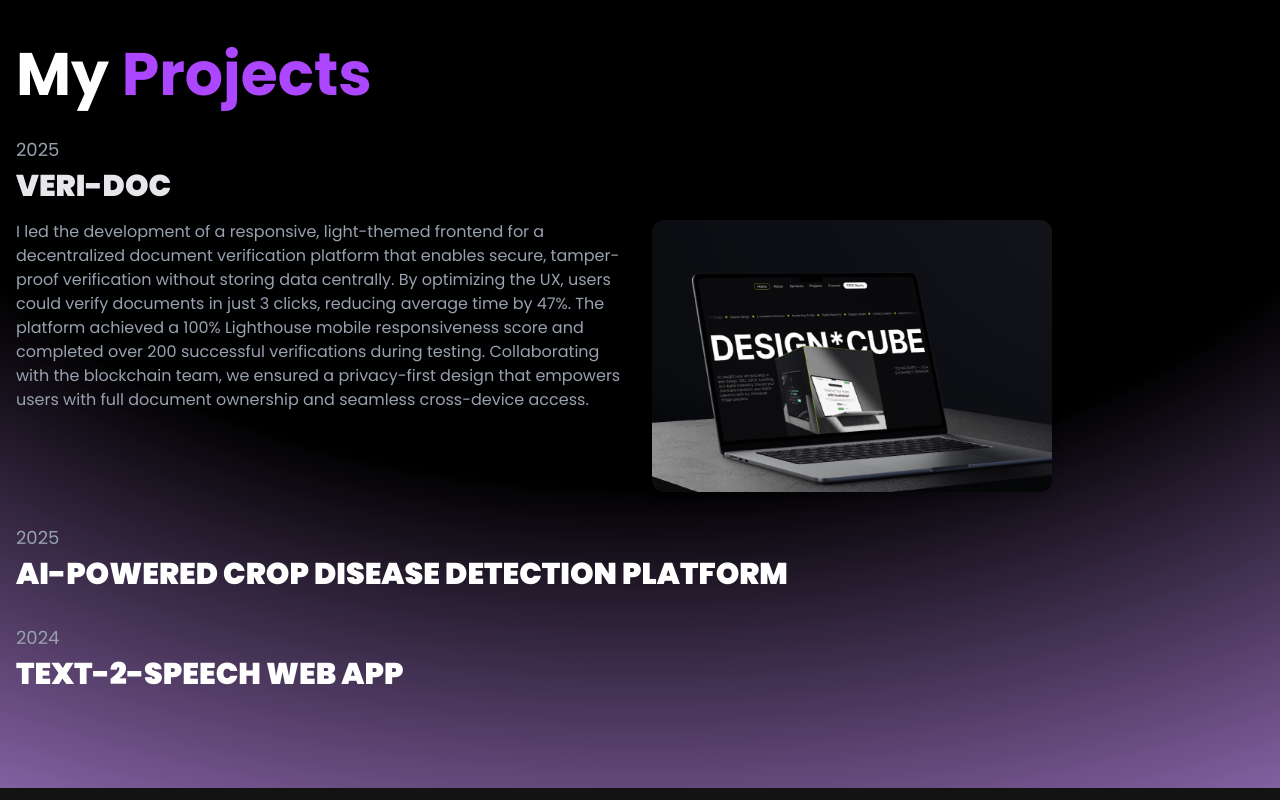
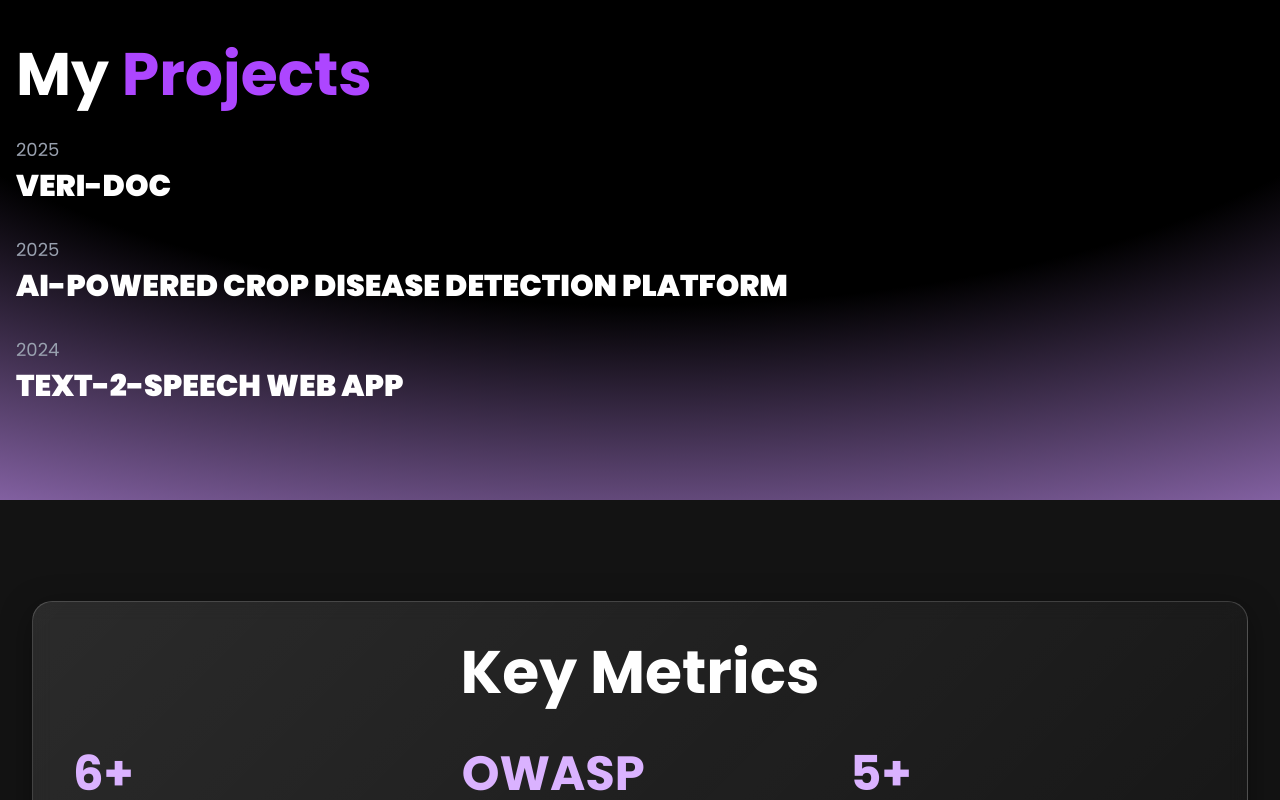
Before and after one commit to PrathamRanka/PrathamRanka-dev, a Next.js app: page / in a window 1280 px wide. Shown: the part 1920-2720 px from the top of the page. Built offline with nearby package versions, Linux system fonts and the light colour scheme.

Commit message:
refactor: update project selection logic to allow toggling of project descriptions in Portfolio component

```diff
--- a/components/Portfolio.tsx
+++ b/components/Portfolio.tsx
@@ -33,7 +33,7 @@ const projects = [
 const COLORS_TOP = ['#13FFAA', '#1E67C6', '#CE84CF', '#DD335C']
 
 export const Portfolio = () => {
-  const [selectedProject, setSelectedProject] = useState(projects[0])
+  const [selectedProject, setSelectedProject] = useState(null)
   const color = useMotionValue(COLORS_TOP[0])
 
   useEffect(() => {
@@ -56,16 +56,19 @@ export const Portfolio = () => {
 
   const handleProjectClick = (project) => {
     if (project.id === 1) {
-      // If Veri-Doc is already selected, open its link in a new tab
-      if (selectedProject.id === project.id) {
+      // If Veri-Doc is clicked, open the website in a new tab
+      if (selectedProject && selectedProject.id === project.id) {
         window.open(project.href, '_blank');
       } else {
-        // Set Veri-Doc as the selected project and show its description
-        setSelectedProject(project);
+        setSelectedProject(project); // Show description if it's not already selected
       }
     } else {
-      // For other projects, simply set them as the selected project
-      setSelectedProject(project);
+      // For other projects, toggle the description
+      if (selectedProject && selectedProject.id === project.id) {
+        setSelectedProject(null); // Close the description if already open
+      } else {
+        setSelectedProject(project); // Show the description
+      }
     }
   }
 
@@ -88,15 +91,15 @@ export const Portfolio = () => {
             <p className="text-gray-400 text-lg mb-1">{project.year}</p>
             <h3
               className={`text-3xl font-extrabold uppercase group-hover:text-gray-400 transition-colors duration-300 ${
-                selectedProject.id === project.id ? 'text-gray-200' : ''
+                selectedProject && selectedProject.id === project.id ? 'text-gray-200' : ''
               }`}
               style={{
-                textShadow: selectedProject.id === project.id ? '0 4px 6px rgba(0, 0, 0, 0.3)' : '',
+                textShadow: selectedProject && selectedProject.id === project.id ? '0 4px 6px rgba(0, 0, 0, 0.3)' : '',
               }}
             >
               {project.title}
             </h3>
-            {selectedProject.id === project.id && (
+            {selectedProject && selectedProject.id === project.id && (
               <div className="mt-4 flex flex-col md:flex-row items-start gap-6">
                 <p className="text-gray-400 transition-all duration-500 ease-in-out md:w-1/2">
                   {project.description}
```
